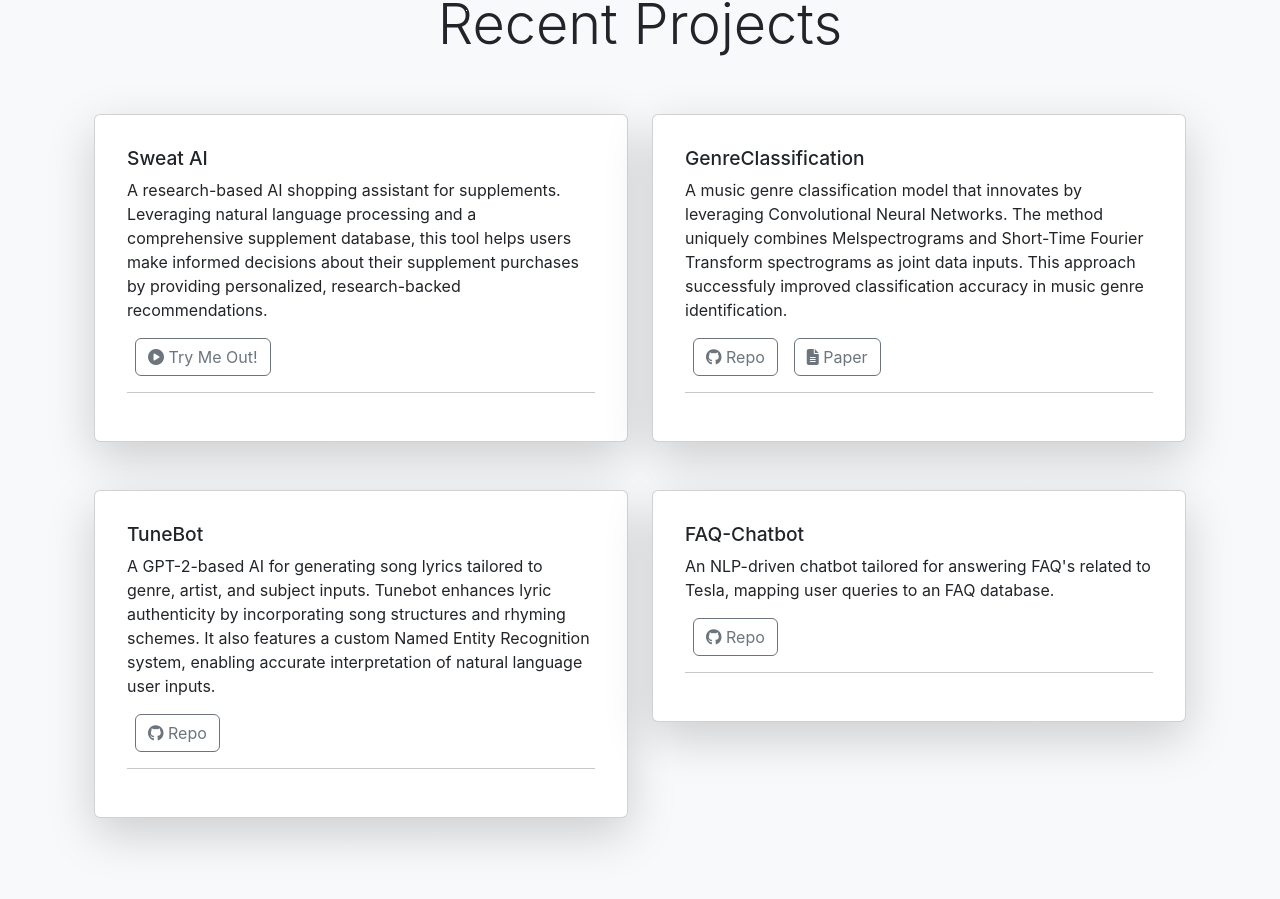
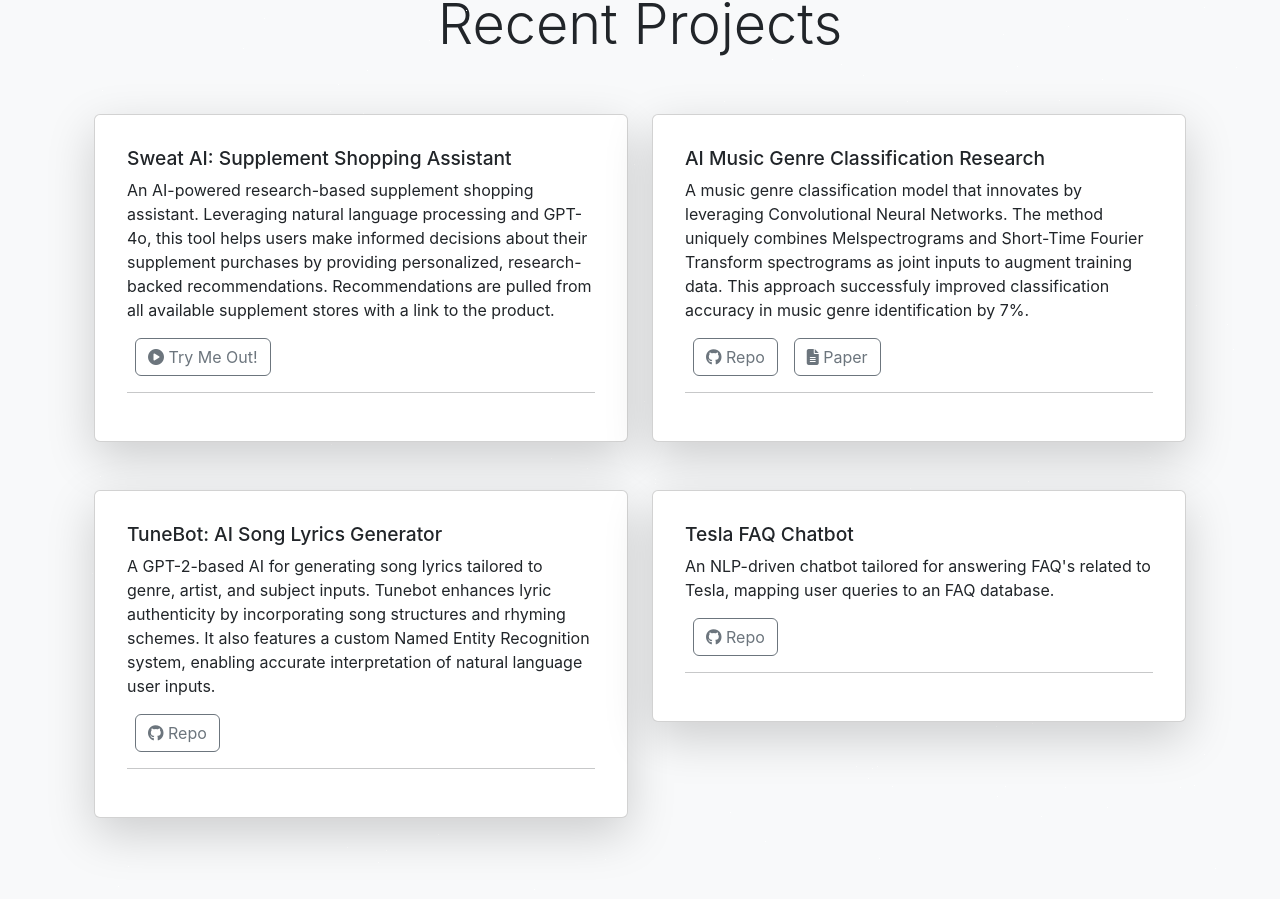
Before and after one commit to SunnyWang0/home, a React (Create React App) app: page / in a window 1280 px wide. Shown: the part 1706-2605 px from the top of the page. Built offline with nearby package versions, Linux system fonts and the light colour scheme.

Commit message:
organize cards text

```diff
--- a/src/components/home/ProjectCard.jsx
+++ b/src/components/home/ProjectCard.jsx
@@ -18,7 +18,11 @@
       <Card className="card shadow-lg p-3 mb-5 bg-white rounded">
         <Card.Body>
           <Card.Title as="h5">{name || <Skeleton />} </Card.Title>
-          <Card.Text>{(!description) ? "" : description || <Skeleton count={3} />} </Card.Text>
+          <Card.Text>
+            {(!description) ? "" : (
+              <div dangerouslySetInnerHTML={{ __html: description }} />
+            )}
+          </Card.Text>
           <CardButtons svn_url={svn_url} homepage={homepage} paper_url={paper_url}/>
           <hr />
           {/* {languages_url ? (
--- a/src/editable-stuff/config.js
+++ b/src/editable-stuff/config.js
@@ -87,23 +87,29 @@
   specificRepos: [],
   customProjects: [
     {
-      name: "Sweat AI",
+      name: "Sweat AI: Supplement Shopping Assistant",
       description: `
-      A research-based AI shopping assistant for supplements. Leveraging natural language
-      processing and a comprehensive supplement database, this tool helps users make informed
-      decisions about their supplement purchases by providing personalized, research-backed
-      recommendations.
+        An AI-powered research-based supplement shopping assistant.
+        Leveraging natural language processing and GPT-4o, this tool helps
+        users make informed decisions about their supplement purchases
+        by providing personalized, research-backed recommendations. Recommendations
+        are pulled from all available supplement stores with a link to the product.
       `,
       homepage: "https://www.sweat.chat"
     },
     {
-      name: "GenreClassification",
-      description: "A music genre classification model that innovates by leveraging Convolutional Neural Networks. The method uniquely combines Melspectrograms and Short-Time Fourier Transform spectrograms as joint data inputs. This approach successfuly improved classification accuracy in music genre identification.",
+      name: "AI Music Genre Classification Research",
+      description: `
+        A music genre classification model that innovates by leveraging Convolutional Neural Networks.
+        The method uniquely combines Melspectrograms and Short-Time Fourier Transform spectrograms as
+        joint inputs to augment training data. This approach successfuly improved classification accuracy
+        in music genre identification by 7%.
+      `,
       svn_url: "https://github.com/SunnyWang0/GenreClassification",
       paper_url: require("../editable-stuff/paper442.pdf")
     },
     {
-      name: "TuneBot",
+      name: "TuneBot: AI Song Lyrics Generator",
       description: `
       A GPT-2-based AI for generating song lyrics tailored to genre, artist, and subject inputs.
       Tunebot enhances lyric authenticity by incorporating song structures and rhyming schemes.
@@ -113,7 +119,7 @@
       svn_url: "https://github.com/mumichians/TuneBot-WebApp",
     },
     {
-      name: "FAQ-Chatbot",
+      name: "Tesla FAQ Chatbot",
       description: "An NLP-driven chatbot tailored for answering FAQ's related to Tesla, mapping user queries to an FAQ database.",
       svn_url: "https://github.com/SunnyWang0/FAQ-Chatbot",
     }
```
